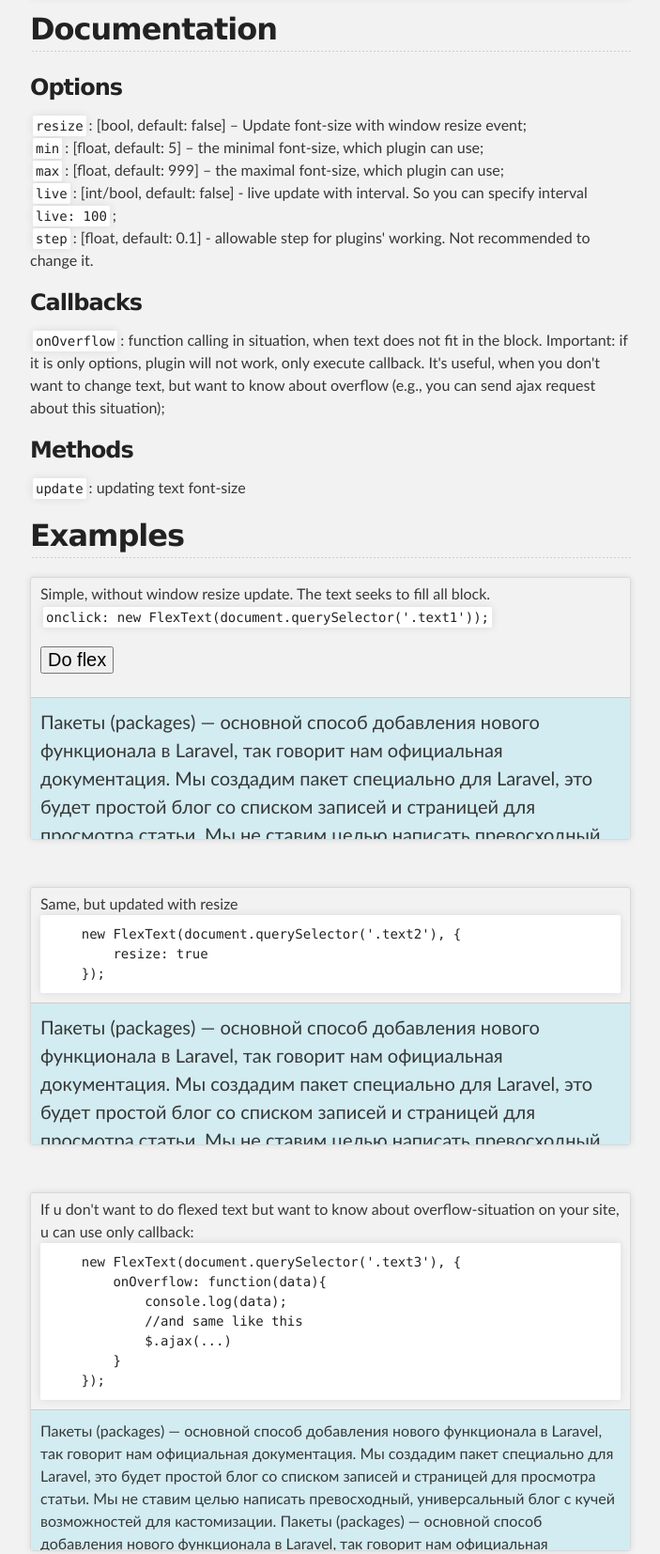
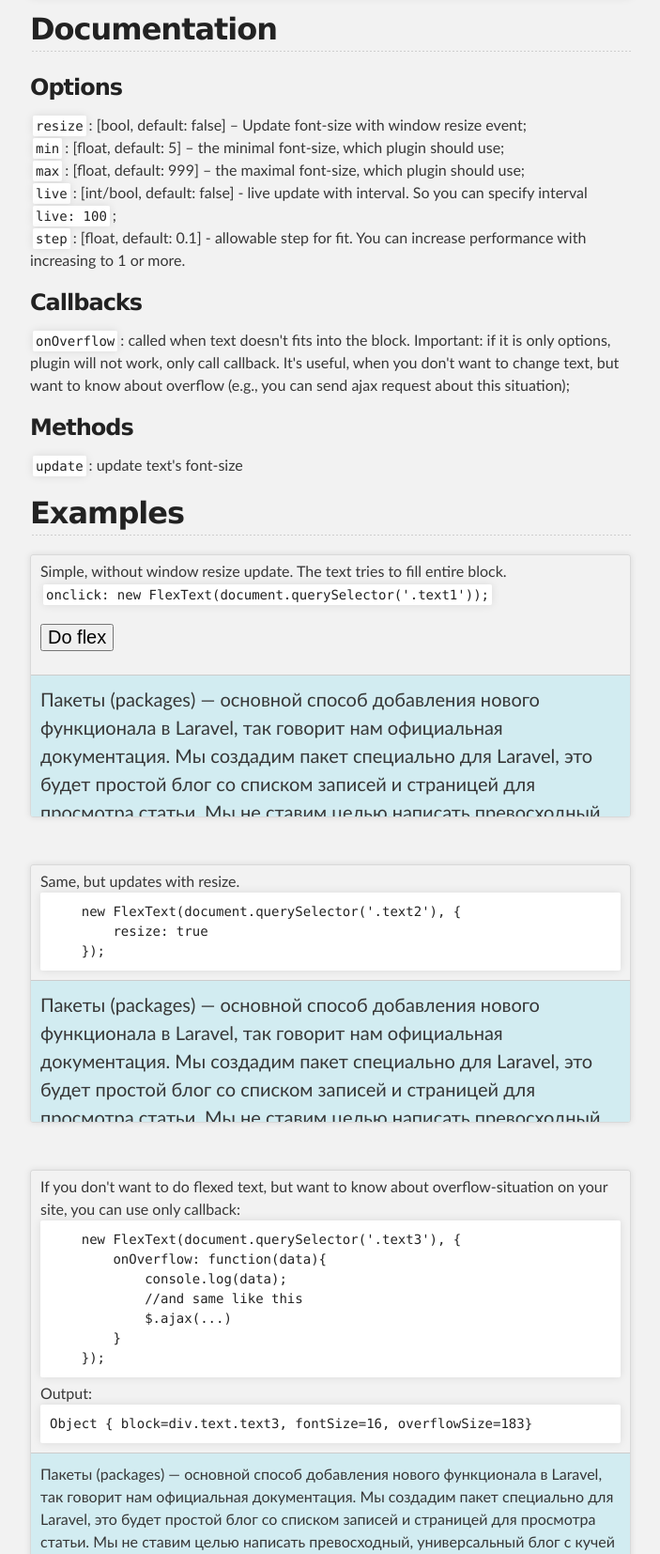
Before and after one commit to f0rmat1k/Flex-text, a plain HTML site: page index.html in a window 1280 px wide. Shown: the part 723-2377 px from the top of the page at 94% size, without its empty margins (288-991 px from the left). Drawn offline with Linux system fonts and the light colour scheme; a script that the page names is missing.

Commit message:
fixed errors

```diff
--- a/index.html
+++ b/index.html
@@ -51,7 +51,7 @@
 
           .text3
           {
-              height: 129px;
+              height: 147px;
           }
 
           @keyframes loopWidth {
@@ -65,8 +65,12 @@
               /*width: 60%;*/
               /*font-size: 10px;*/
               /*padding: 20px 30px;*/
-              animation: loopWidth 3s;
               height: 130px;
+          }
+
+          .text4_animation_on
+          {
+              animation: loopWidth 3s infinite;
           }
 
           button {
@@ -104,7 +108,7 @@
         <h1>
 <a name="flex-text" class="anchor" href="#flex-text"><span class="octicon octicon-link"></span></a>Flex-text</h1>
 
-<p>flex-text plugin makes your font-size flexible with block size.</p>
+<p>Flex-text plugin makes your font-size fit to block size.</p>
 <img src="https://raw.githubusercontent.com/f0rmat1k/flex-text/gh-pages/demo.gif" alt="" />
 <h2>
 <a name="usage" class="anchor" href="#usage"><span class="octicon octicon-link"></span></a>Usage</h2>
@@ -121,28 +125,28 @@
 <a name="options" class="anchor" href="#options"><span class="octicon octicon-link"></span></a>Options</h3>
 
 <p><code>resize</code>: [bool, default: false] – Update font-size with window resize event;<br>
-<code>min</code>: [float, default: 5] – the minimal font-size, which plugin can use;<br>
-<code>max</code>: [float, default: 999] – the maximal font-size, which plugin can use;<br>
+<code>min</code>: [float, default: 5] – the minimal font-size, which plugin should use;<br>
+<code>max</code>: [float, default: 999] – the maximal font-size, which plugin should use;<br>
 <code>live</code>: [int/bool, default: false] - live update with interval. So you can specify interval <code>live: 100</code>;<br>
-<code>step</code>: [float, default: 0.1] - allowable step for plugins' working. Not recommended to change it.</p>
+<code>step</code>: [float, default: 0.1] - allowable step for fit. You can increase performance with increasing to 1 or more.</p>
 
 <h3>
 <a name="callbacks" class="anchor" href="#callbacks"><span class="octicon octicon-link"></span></a>Callbacks</h3>
 
-<p><code>onOverflow</code>: function calling in situation, when text does not fit in the block. Important: if it is only options, plugin will not work, only execute callback.
+<p><code>onOverflow</code>: called when text doesn't fits into the block. Important: if it is only options, plugin will not work, only call callback.
 It's useful, when you don't want to change text, but want to know about overflow (e.g., you can send ajax request about this situation);</p>
 
 <h3>
   <a name="options" class="anchor" href="#methods"><span class="octicon octicon-link"></span></a>Methods</h3>
 
-          <p><code>update</code>: updating text font-size</p>
+          <p><code>update</code>: update text's font-size</p>
 
           <h2>
               <a name="documentation" class="anchor" href="#examples"><span class="octicon octicon-link"></span></a>Examples</h2>
 
 <div class="demoBlock">
   <div class="demoBlock__desc">
-      Simple, without window resize update. The text seeks to fill all block.<br />
+      Simple, without window resize update. The text tries to fill entire block.<br />
 
       <code>
           onclick: new FlexText(document.querySelector('.text1'));
@@ -158,7 +162,7 @@ It's useful, when you don't want to change text, but want to know about overflow
 
 <div class="demoBlock">
   <div class="demoBlock__desc">
-      Same, but updated with resize
+      Same, but updates with resize.
 <pre>
     new FlexText(document.querySelector('.text2'), {
         resize: true
@@ -177,7 +181,7 @@ It's useful, when you don't want to change text, but want to know about overflow
 
           <div class="demoBlock">
               <div class="demoBlock__desc">
-                  If u don't want to do flexed text but want to know about overflow-situation on your site, u can use only callback:
+                  If you don't want to do flexed text, but want to know about overflow-situation on your site, you can use only callback:
 <pre>
     new FlexText(document.querySelector('.text3'), {
         onOverflow: function(data){
@@ -187,30 +191,28 @@ It's useful, when you don't want to change text, but want to know about overflow
         }
     });
 </pre>
+  Output:
+  <pre>
+Object { block=div.text.text3, fontSize=16, overflowSize=183}</pre>
               </div>
               <div class="text text3">
                   Пакеты (packages) — основной способ добавления нового функционала в Laravel, так говорит нам официальная документация. Мы создадим пакет специально для Laravel, это будет простой блог со списком записей и страницей для просмотра статьи. Мы не ставим целью написать превосходный, универсальный блог с кучей возможностей для кастомизации.
                   Пакеты (packages) — основной способ добавления нового функционала в Laravel, так говорит нам официальная документация. Мы создадим пакет специально для Laravel, это будет простой блог со списком записей и страницей для просмотра статьи. Мы не ставим целью написать превосходный, универсальный блог с кучей возможностей для кастомизации.
                   Пакеты (packages) — основной способ добавления нового функционала в Laravel, так говорит нам официальная документация. Мы создадим пакет специально для Laravel, это будет простой блог со списком записей и страницей для просмотра статьи. Мы не ставим целью написать превосходный, универсальный блог с кучей возможностей для кастомизации.
               </div>
-              <script>
-                  new FlexText(document.querySelector('.text3'), {
-                      onOverflow: function(data){
-                          console.log(data);
-                      }
-                  });
-              </script>
           </div>
 
           <div class="demoBlock">
               <div class="demoBlock__desc">
-                  If you use animations and u can set live option with needed update interval:
+                  If you use animations, you can set live option with needed update interval:
 <pre>
     new FlexText(document.querySelector('.text4'), {
         live: 300
     });
 </pre>
+                  <button onclick="javascript: document.querySelector('.text4').className = 'text text4 text4_animation_on'">Turn on css animation</button>
               </div>
+
               <div class="text text4">
                   For example, if you are designing a brand new website for someone, most times you will have to make sure the prototype looks finished by inserting text or photos or what have you. The purpose of this is so the person viewing the prototype has a chance to actually feel and understand the idea behind what you have created.
                   Now in some circumstances, designers may use squares and rectangles to help you visualize what should and could be in a specific location.
@@ -234,8 +236,5 @@ It's useful, when you don't want to change text, but want to know about overflow
         <p>Published with <a href="http://pages.github.com">GitHub Pages</a></p>
       </footer>
     </div>
-
-
-
   </body>
 </html>
```
